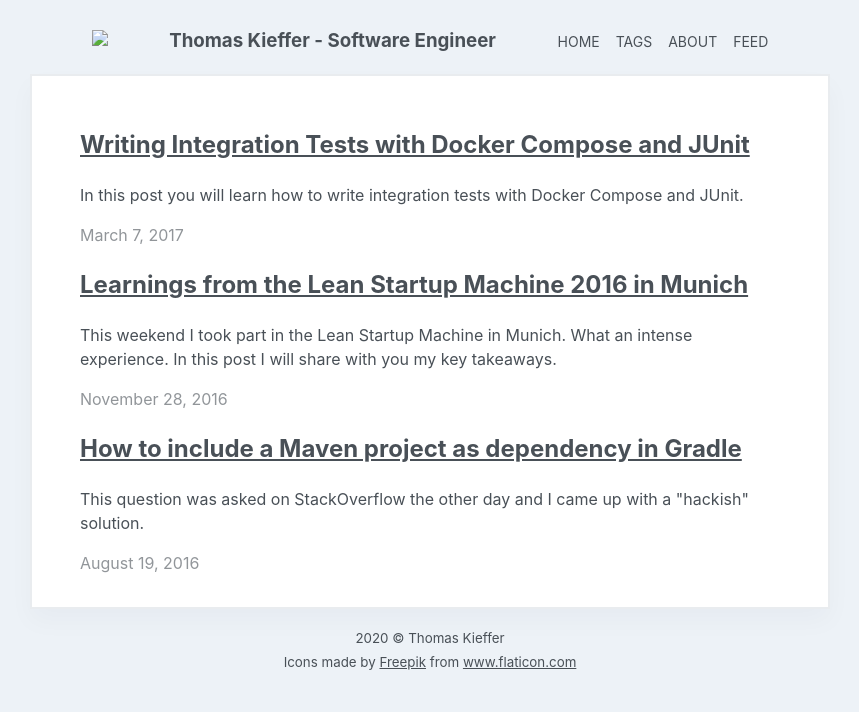
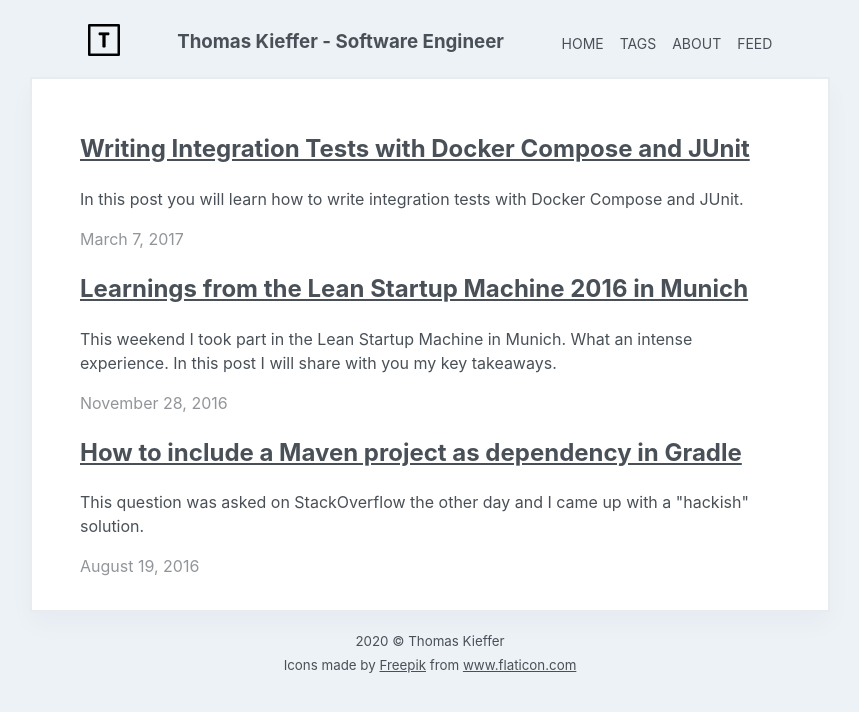
Before and after one commit to tomasulo/tomasulo.github.io, a Jekyll site: the page built from index.html, in a window 1280 px wide. Shown: the top 712 px of the page, without its empty margins (210-1069 px from the left). Built offline with Jekyll 4.4.1, drawn with Linux system fonts in a browser that asks for light colours; the list of posts is cut into pages by our own code.

Commit message:
Fix path to icon

```diff
--- a/_includes/navigation.html
+++ b/_includes/navigation.html
@@ -1,7 +1,7 @@
 <nav role="navigation">
   <div style="display: flex; justify-content: space-evenly; align-items: center;">
-    <a href="{{ site.url }}">
-    <img src="{{ site.url }}/assets/images/favicon.png">
+    <a href="/">
+    <img src="https://{{ site.url }}/assets/images/favicon.png">
   </a>
     <h3>{{ site.title }}</h3>
     <ul>
```
